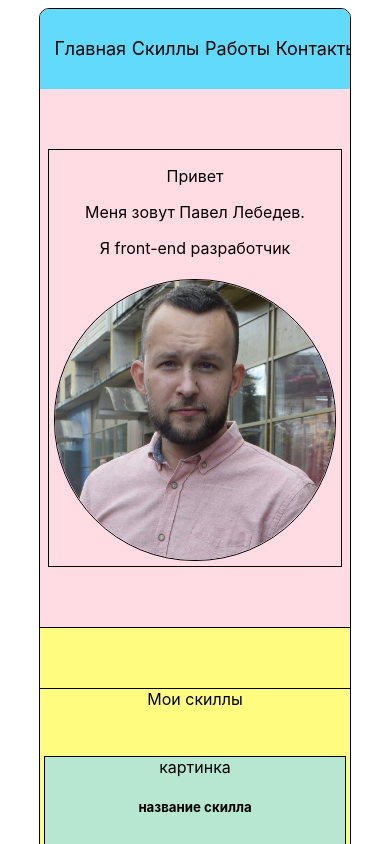
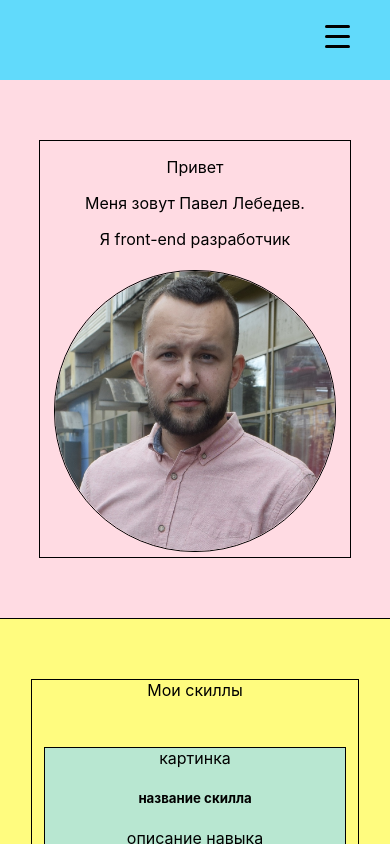
Before and after one commit to PavelLebedev90/CV, a React (Create React App) app: page / in a window 390 px wide. Shown: the top 844 px of the page. Built offline with nearby package versions, Linux system fonts and the light colour scheme.

Commit message:
menu Burger

```diff
--- a/src/App.css
+++ b/src/App.css
@@ -10,7 +10,23 @@
   overflow: hidden;
   box-sizing: border-box;
 }
+
+
 .content{
   flex-basis: 80%;
   margin: 0 auto;
 }
+
+
+
+
+
+@media screen and (max-width: 700px) {
+  .wrapper {
+    width: 100%;
+    margin: 0 auto;
+    border-radius: 0;
+    border:0
+  }
+
+}
--- a/src/App.tsx
+++ b/src/App.tsx
@@ -10,8 +10,9 @@ import Footer from './Components/Footer/Footer';
 
 
 function App() {
+
     return (
-        <div className="wrapper">
+            <div className='wrapper'>
                 <Header/>
                 <Main/>
                 <Scills/>
--- /dev/null
+++ b/src/Components/BurgerMenu/BurgerMenu.module.css
@@ -0,0 +1,103 @@
+.burger{
+    display: none;
+}
+@media screen and (max-width: 400px) {
+    .burger{
+        display: block;
+
+    }
+}
+.btn{
+    cursor: pointer;
+    position: absolute;
+    top:25px;
+    right: 40px;
+    width: 25px;
+    height: 20px;
+    z-index: 100;
+}
+.btn:before{
+    content: '';
+    width: 25px;
+    height: 3px;
+    position: fixed;
+    top: 25px;
+    right: 40px;
+    background-color: black;
+    border-radius: 2px;
+}
+.btn:after{
+    content: '';
+    width: 25px;
+    height: 3px;
+    position: fixed;
+    top: 35px;
+    right: 40px;
+    background-color: black;
+    border-radius: 2px;
+}
+.btn span{
+    content: '';
+    width: 25px;
+    height: 3px;
+    position: fixed;
+    top: 45px;
+    right: 40px;
+    background-color: black;
+    border-radius: 2px;
+}
+
+
+.dropWrapper{
+    position: absolute;
+    top: 0;
+    width: 100%;
+    height: 300px;
+    background-color: #61dafb;
+    z-index: 10;
+    animation-duration: .5s;
+    animation-name: drop;
+
+}
+@keyframes drop {
+    0%{
+
+        transform: translateY(-300px);
+    }
+    100%{
+
+        transform: translateY(0);
+    }
+}
+
+.list{
+    list-style: none;
+}
+
+.list a {
+    font-size: 25px;
+    text-decoration: none;
+    color: inherit;
+    display: inline-block;
+    margin-top: 20px;
+    border-radius: 6px;
+    cursor: pointer;
+    user-select: none;
+    transition: 500ms;
+    padding: 3px;
+}
+.list a:last-child{
+    margin-bottom: 0;
+}
+
+
+.list a:hover {
+
+    background-color: rgba(44, 0, 230, 0.57);
+    transition: 500ms;
+}
+
+.list a:active {
+    background-color: rgba(188, 65, 222, 0.84);
+    transition: 100ms;
+}
--- /dev/null
+++ b/src/Components/BurgerMenu/BurgerMenu.tsx
@@ -0,0 +1,35 @@
+import React, {useState} from 'react';
+import classes from './BurgerMenu.module.css'
+
+const BurgerMenu = () => {
+    const [open, setOpen] = useState(false)
+    const onClickHandler = () => {
+        setOpen(!open)
+    }
+    return (
+        <div className={classes.burger}>
+            <div className={classes.btn} onClick={onClickHandler}>
+                <a href='#'><span> </span></a>
+            </div>
+            {open
+                ? <DropdownList/>
+                : ''
+            }
+        </div>
+    );
+};
+
+export default BurgerMenu;
+
+const DropdownList = () => {
+    return (
+        <div className={classes.dropWrapper}>
+            <ul className={classes.list}>
+                <li><a href="">Главная</a></li>
+                <li><a href="">Скиллы</a></li>
+                <li><a href="">Работы</a></li>
+                <li><a href="">Контакты</a></li>
+            </ul>
+        </div>
+    )
+}
--- a/src/Components/Header/Header.tsx
+++ b/src/Components/Header/Header.tsx
@@ -1,10 +1,12 @@
 import React from 'react';
 import classes from './Header.module.css'
 import Nav from '../Navigation/Nav';
+import BurgerMenu from '../BurgerMenu/BurgerMenu';
 
 const Header = () => {
     return (
         <div className={classes.header}>
+            <BurgerMenu/>
                 <Nav/>
         </div>
     );
--- a/src/Components/Navigation/Nav.module.css
+++ b/src/Components/Navigation/Nav.module.css
@@ -2,11 +2,15 @@
     display: flex;
     justify-content: flex-end;
 }
-
+@media screen and (max-width: 400px) {
+    .nav_content{
+      display: none;
+    }
+}
 .nav {
     display: flex;
     justify-content: space-between;
-    flex-basis: 50%;
+    /*flex-basis: 50%;*/
 }
 
 .nav a {
@@ -14,18 +18,19 @@
     text-decoration: none;
     color: inherit;
     display: inline-block;
-    padding: 1%;
+    margin-right: 20px;
     border-radius: 6px;
     cursor: pointer;
     user-select: none;
     transition: 500ms;
-
+    padding: 3px;
+}
+.nav a:last-child{
+    margin-right: 0;
 }
 
 
-
 .nav a:hover {
-
     background-color: rgba(44, 0, 230, 0.57);
     transition: 500ms;
 }
```
